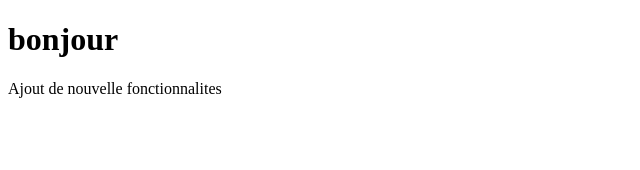
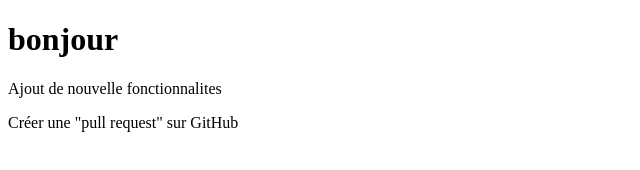
Before and after one commit to babatall/tp-git-forcen, a plain HTML site: page index.html in a window 1280 px wide. Shown: the whole page, without its empty margins (0-640 px from the left). Drawn offline with Linux system fonts and the light colour scheme.

Commit message:
troisieme commit

```diff
--- a/index.html
+++ b/index.html
@@ -8,5 +8,6 @@
 <body>
     <h1>bonjour</h1>
     <p>Ajout de nouvelle fonctionnalites</p>
+    <p>Créer une "pull request" sur GitHub</p>
 </body>
 </html>
```
